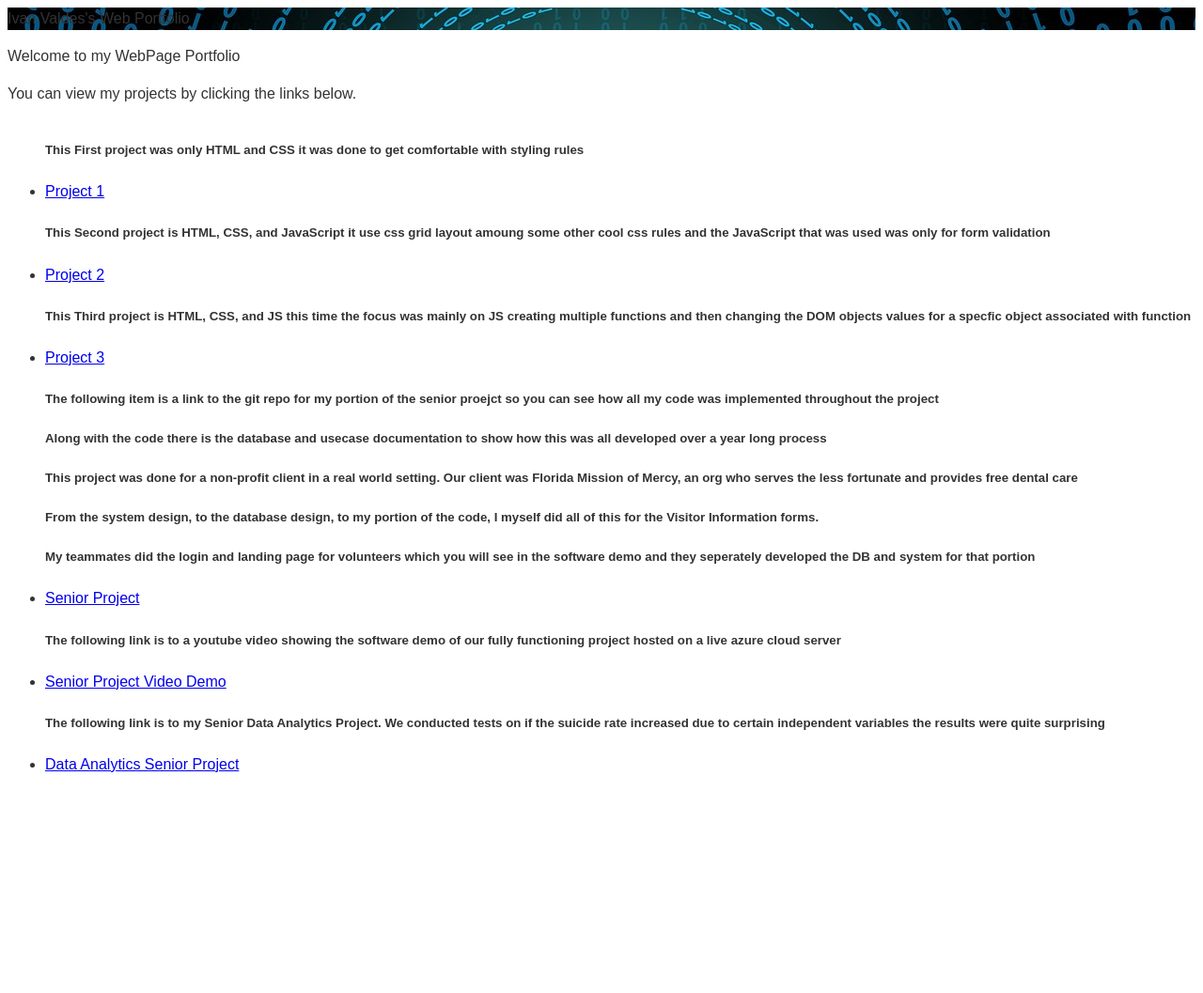
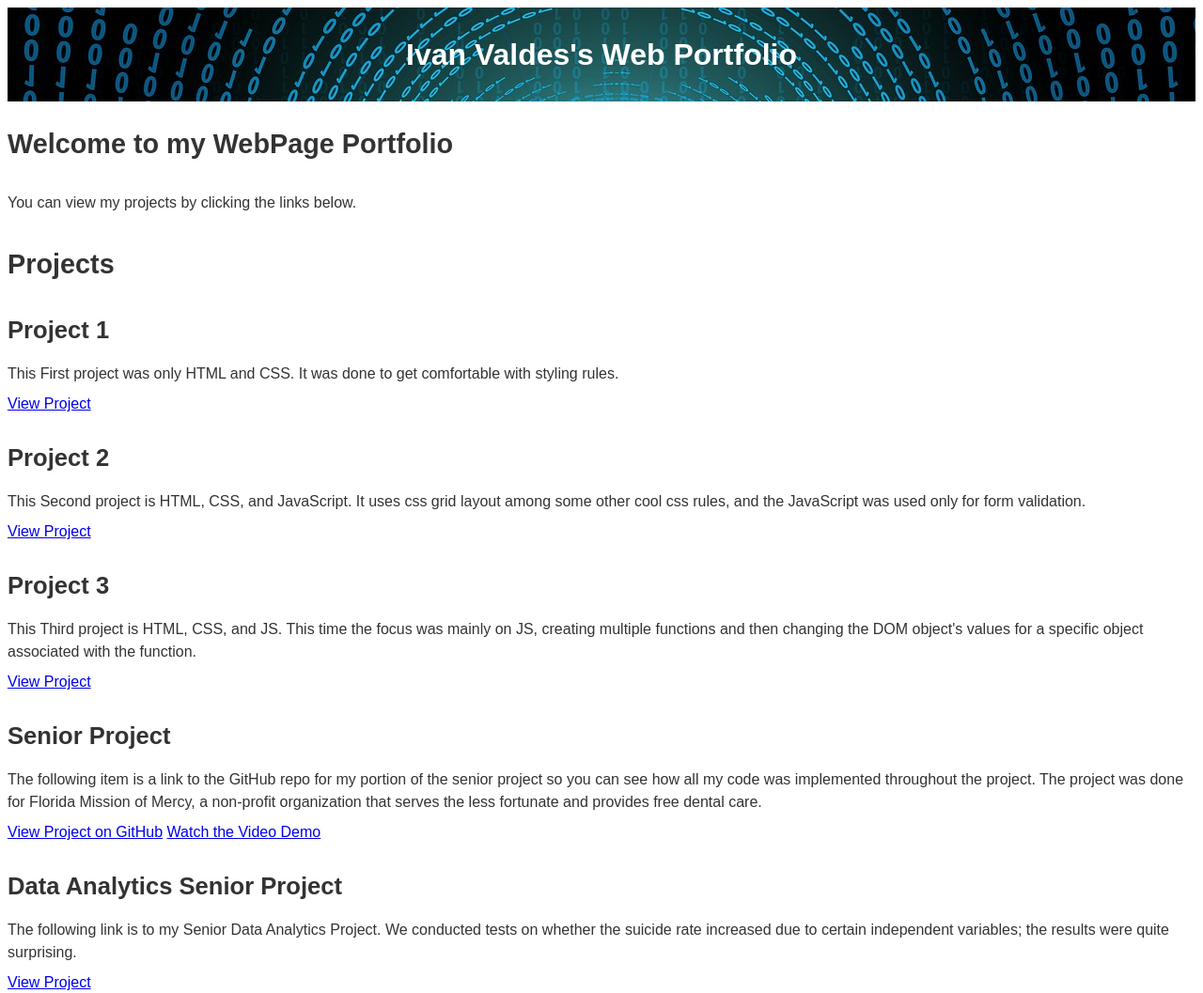
Before and after one commit to Ivan-Valdes14/IvanValdes, a plain HTML site: page index.html in a window 1280 px wide. Shown: the whole page at 94% size. Before the commit the page ends 842 px from the top, so only its background shows below. Drawn offline with Linux system fonts and the light colour scheme.

Commit message:
Update index.html
Signed-off-by: Ivan-Valdes14 <109995967+Ivan-Valdes14@users.noreply.github.com>

```diff
--- a/index.html
+++ b/index.html
@@ -5,43 +5,49 @@
 		<link rel="stylesheet" type="text/css" href="gitHubStuff/css/stylesheet.css">
 	</head>
 	<body>
-		<div class="_main_header" style="background-image: url('gitHubStuff/images/cop3813_header.jpg');">
+		<header class="header" style="background-image: url('gitHubStuff/images/cop3813_header.jpg');">
+			<h1 class="header__title">Ivan Valdes's Web Portfolio</h1>
+		</header>
 
+		<main>
+			<section class="welcome">
+				<h2>Welcome to my WebPage Portfolio</h2>
+				<p>You can view my projects by clicking the links below.</p>
+			</section>
 
-			<span class="_main_header">Ivan Valdes's Web Portfolio</span>
+			<section class="projects">
+				<h2>Projects</h2>
+				<div class="project">
+					<h3>Project 1</h3>
+					<p>This First project was only HTML and CSS. It was done to get comfortable with styling rules.</p>
+					<a href="gitHubStuff/project1/index.html">View Project</a>
+				</div>
 
+				<div class="project">
+					<h3>Project 2</h3>
+					<p>This Second project is HTML, CSS, and JavaScript. It uses css grid layout among some other cool css rules, and the JavaScript was used only for form validation.</p>
+					<a href="gitHubStuff/project2/index.html">View Project</a>
+				</div>
 
-		</div>
+				<div class="project">
+					<h3>Project 3</h3>
+					<p>This Third project is HTML, CSS, and JS. This time the focus was mainly on JS, creating multiple functions and then changing the DOM object's values for a specific object associated with the function.</p>
+					<a href="gitHubStuff/project3/index.html">View Project</a>
+				</div>
 
+				<div class="project">
+					<h3>Senior Project</h3>
+					<p>The following item is a link to the GitHub repo for my portion of the senior project so you can see how all my code was implemented throughout the project. The project was done for Florida Mission of Mercy, a non-profit organization that serves the less fortunate and provides free dental care.</p>
+					<a href="https://github.com/Ivan-Valdes14/Fla-MOM-senior-project">View Project on GitHub</a>
+					<a href="https://youtu.be/3NWp0Gh3nnA?t=132" target="_blank">Watch the Video Demo</a>
+				</div>
 
-		<div style="clear: left; ">
-			<p><span class="_body_text">Welcome to my WebPage Portfolio</span></p>
-			<p><span class="_body_text">You can view my projects by clicking the links below.</span></p>
-			<div style="float: left;">
-			<ul>
-				<span class="_body_text">
-				<!-- Use <a>..</a> tags to link the Project n text below to your projects as you complete them -->
-					<h5>This First project was only HTML and CSS it was done to get comfortable with styling rules </h5>
-					<li><a href="gitHubStuff/project1/index.html">Project 1</a></li>
-					<h5>This Second project is HTML, CSS, and JavaScript it use css grid layout amoung some other cool css rules and the JavaScript that was used was only for form validation</h5>
-					<li><a href="gitHubStuff/project2/index.html">Project 2</a></li>
-					<h5>This Third project is HTML, CSS, and JS this time the focus was mainly on JS creating multiple functions and then changing the DOM objects values for a specfic object associated with function </h5>
-					<li><a href="gitHubStuff/project3/index.html">Project 3</a></li>
-					<h5>The following item is a link to the git repo for my portion of the senior proejct so you can see how all my code was implemented throughout the project</h5>
-					<h5>Along with the code there is the database and usecase documentation to show how this was all developed over a year long process</h5>
-					<h5>This project was done for a non-profit client in a real world setting. Our client was Florida Mission of Mercy, an org who serves the less fortunate and provides free dental care</h5>
-					<h5>From the system design, to the database design, to my portion of the code, I myself did all of this for the Visitor Information forms.</h5>
-					<h5> My teammates did the login and landing page for volunteers which you will see in the software demo and they seperately developed the DB and system for that portion</h5>
-					<li><a href="https://github.com/Ivan-Valdes14/Fla-MOM-senior-project">Senior Project</a></li>
-					<h5>The following link is to a youtube video showing the software demo of our fully functioning project hosted on a live azure cloud server</h5>
-					<li><a href="https://youtu.be/3NWp0Gh3nnA?t=132" target="_blank">Senior Project Video Demo</a></li>
-					<h5>The following link is to my Senior Data Analytics Project. We conducted tests on if the suicide rate increased due to certain independent variables the results were quite surprising</h5>
-					<li><a href="gitHubStuff/DataAnalytics/Data_Analytics_Final.html" target="_blank">Data Analytics Senior Project</a></li>
-				</span>
-			</ul>
-			</div>
-
-		</div>
-
+				<div class="project">
+					<h3>Data Analytics Senior Project</h3>
+					<p>The following link is to my Senior Data Analytics Project. We conducted tests on whether the suicide rate increased due to certain independent variables; the results were quite surprising.</p>
+					<a href="gitHubStuff/DataAnalytics/Data_Analytics_Final.html" target="_blank">View Project</a>
+				</div>
+			</section>
+		</main>
 	</body>
 </html>
```
